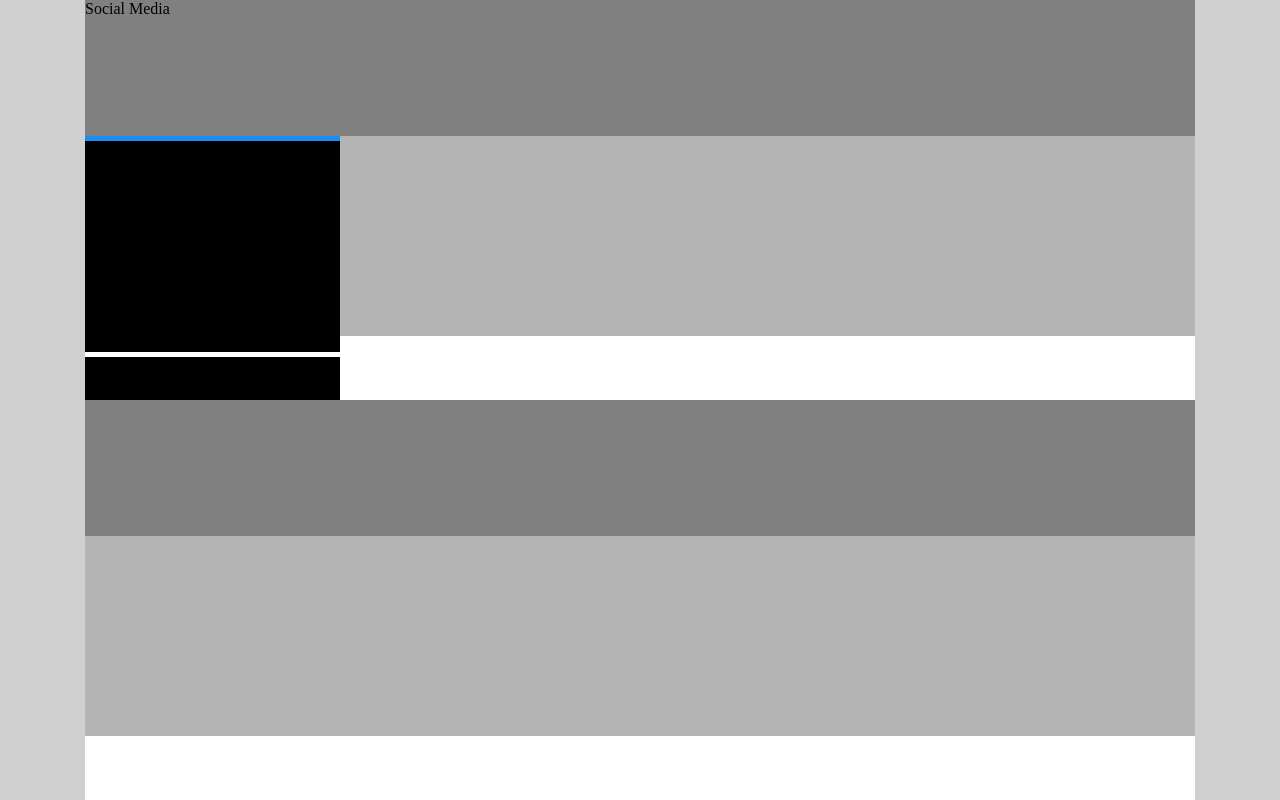
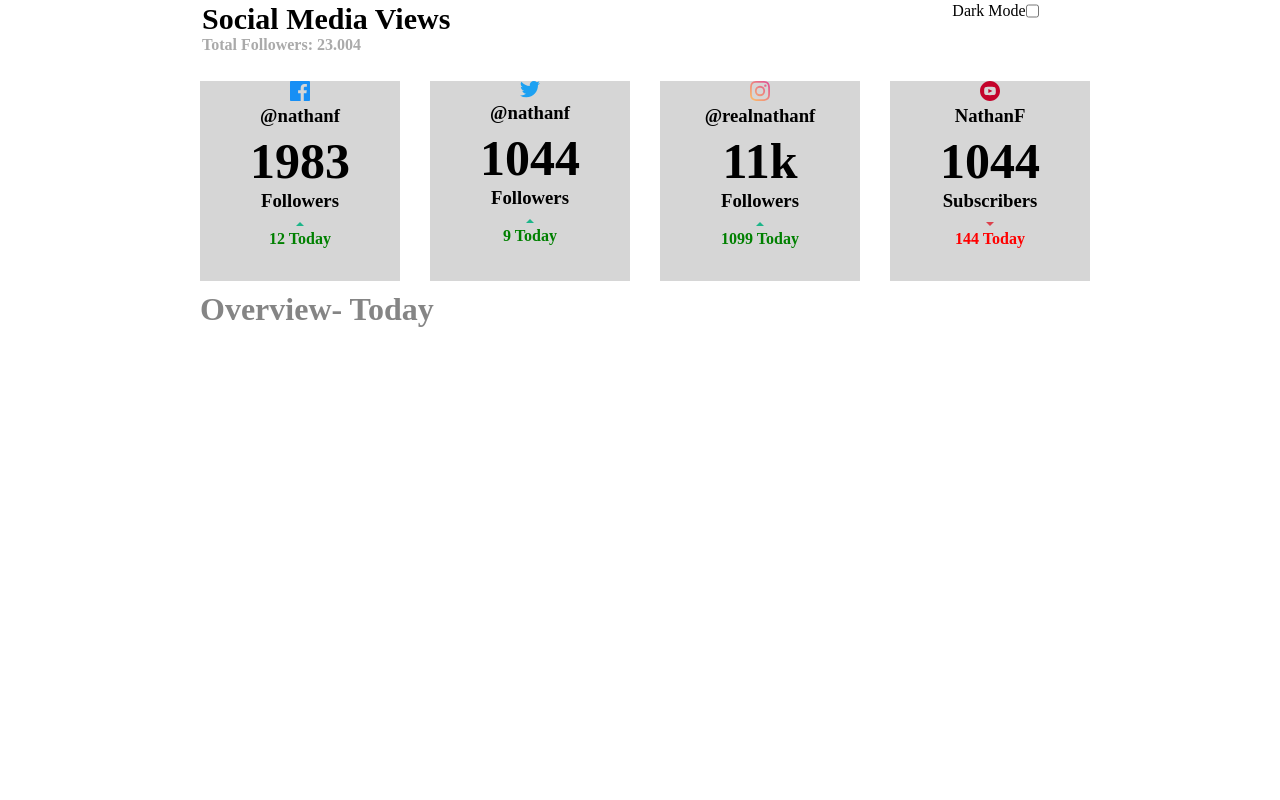
Before and after one commit to SamuelBarzotto/Desafio-M-dias-Sociais-com-tema, a plain HTML site: page index.html in a window 1280 px wide. Drawn offline with Linux system fonts and the light colour scheme.

Commit message:
atualização

```diff
--- a/css/style.scss
+++ b/css/style.scss
@@ -1,52 +1,90 @@
 *{
     margin: 0;
     padding: 0;
-    background-color: gray;
 }
 body{
-    display: flex;
-    justify-content: center;
+  background-color: white;
+  margin-left: 200px;
 }
-#content{
-    width: 1440px;
-    display: flex;
-    flex-direction: column;
-    align-items: center;
-    height: 800px;
-    background-color: rgb(208, 208, 208);
-    & section{
-        width: 1110px;
-        height: 400px;
-        background-color: white;
-    }
-    & #section1{
-      height: 280px;
-    }
-    & #section2{
-      height: 400px;
-    }
+#h1{
+  color: black;
+  font-size: 30px;
+  margin-right: 500px;
 }
-.divisão_título{
-  height: 136px;
+#i{
+  display: flex;
 }
-.divisão_indicadores{
-  width: 100%;
-  background-color: #b4b4b4;
+#h4{
+  color: rgb(170, 170, 170);
+}
+.h4{
+  color: rgb(133, 133, 133);
+  margin-top: 10px;
+}
+#container{
+  text-align: center;
+  display: flex;
+}
+#d1{
+  background-color: rgb(214, 214, 214);
+  margin-top: 25px;
   height: 200px;
-}
-.card{
-  height: 216px;
-  width: 255px;
-  background-color: gray;
-  & .card_borda{
-    height: 5px;
-    background-color: white;
+  width: 200px;
+  & h2{
+    font-size: 50px;
   }
-  & .card_conteúdo{
-    height: 211px;
-    background-color: black;
+  & h4{
+    color: green;
+  }
+  & #h3{
+    margin-bottom: 5px;
   }
 }
-#card_facebook .card_borda{
-  background-color: hsl(208, 92%, 53%);
+#d2{
+  background-color: rgb(214, 214, 214);
+  margin-top: 25px;
+  margin-left: 30px;
+  height: 200px;
+  width: 200px;
+  & h2{
+    font-size: 50px;
+  }
+  & h4{
+    color: green;
+  }
+  & #h3{
+    margin-bottom: 5px;
+  }
 }
+#d3{
+  background-color: rgb(214, 214, 214);
+  margin-top: 25px;
+  margin-left: 30px;
+  height: 200px;
+  width: 200px;
+  & h2{
+    font-size: 50px;
+  }
+  & h4{
+    color: green;
+  }
+  & #h3{
+    margin-bottom: 5px;
+  }
+}
+#d4{
+  background-color: rgb(214, 214, 214);
+  margin-top: 25px;
+  margin-left: 30px;
+  height: 200px;
+  width: 200px;
+  & h2{
+    font-size: 50px;
+  }
+  & h4{
+    color: red;
+  }
+  & #h3{
+    margin-bottom: 5px;
+  }
+}
--- a/index.html
+++ b/index.html
@@ -8,23 +8,40 @@
   <link rel="stylesheet" href="css/style.css">
 </head>
 <body>
-  <div id="content">
-    <section>
-      <div class="divisão_título">Social Media</div>
-      <div class="divisão_indicadores">
-      <div class="card" id="card_facebook">
-       <div class="card_borda"></div>
-       <div class="card_conteúdo">@nathanf</div>
-      </div>
-      <div class="card" id="card_twitter">
-       <div class="card_borda"></div>
-       <div class="card_conteúdo">@nathanf</div>
-      </div>
-    </section>
-    <section>
-      <div class="divisão_título"></div>
-      <div class="divisão_indicadores"><div>
-    </section>
+  <table>
+    <tr>
+      <td><h1 id="h1">Social Media Views</h1><h4 id="h4">Total Followers: 23.004</h4></td>
+      <td id="i"><p>Dark Mode</p><input type="checkbox"></td>
+    </tr>
+  </table>
+  <div id="container">
+    <div id="d1">
+      <img id="img" src="images/icon-facebook.svg"><h3 id="h3">@nathanf</h3>
+      <p><h2>1983</h2><h3>Followers</h3></p>
+      <img src="images/icon-up.svg">
+      <p><h4>12 Today</h4></p>
+    </div>
+    <div id="d2">
+      <img src="images/icon-twitter.svg"><h3 id="h3">@nathanf</h3>
+      <p><h2>1044</h2><h3>Followers</h3></p>
+      <img src="images/icon-up.svg">
+      <p><h4>9 Today</h4></p>
+    </div>
+    <div id="d3">
+      <img src="images/icon-instagram.svg"><h3 id="h3">@realnathanf</h3>
+      <p><h2>11k</h2><h3>Followers</h3></p>
+      <img src="images/icon-up.svg">
+      <p><h4>1099 Today</h4></p>
+    </div>
+    <div id="d4">
+      <img src="images/icon-youtube.svg"><h3 id="h3">NathanF</h3>
+      <p><h2>1044</h2><h3>Subscribers</h3></p>
+      <img src="images/icon-down.svg">
+      <p><h4>144 Today</h4></p>
+    </div>
+  </div>
+  <div id="container2">
+    <h1 class="h4">Overview- Today</h1>
   </div>
   <!--
   Page Views
```
Also changed, not shown: css/style.css, 1 other file.
